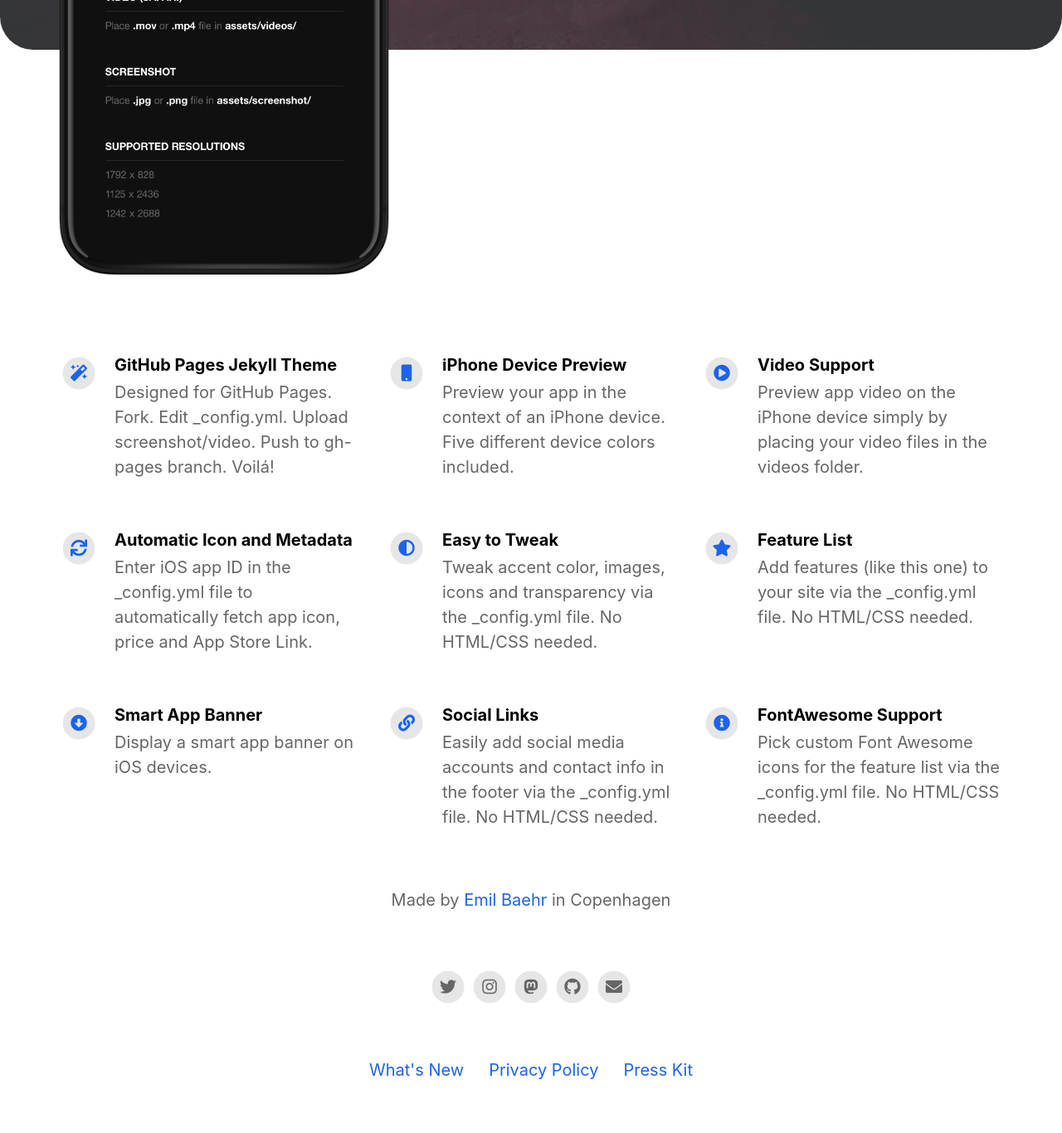
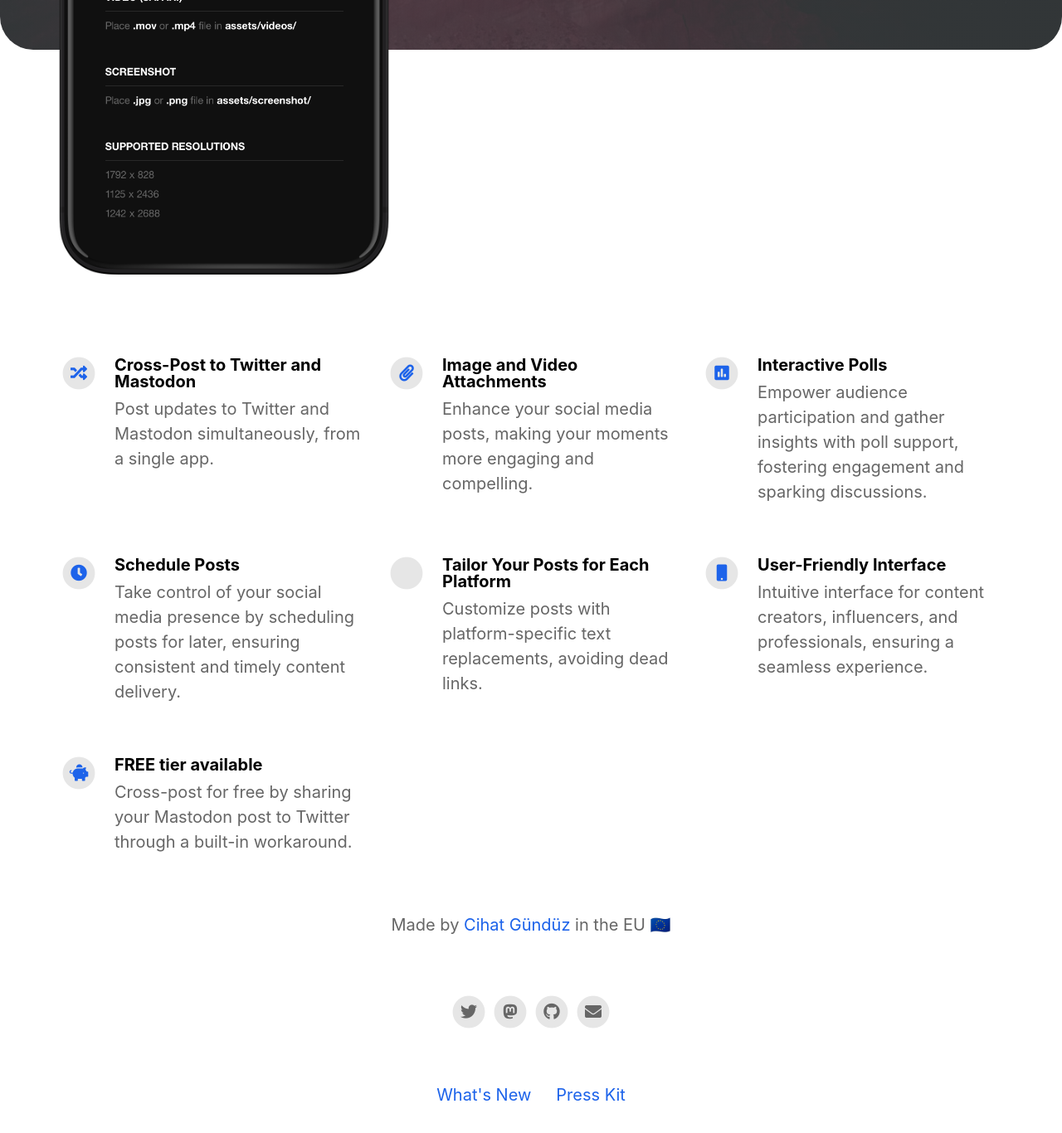
Before and after one commit to FlineDev/CrossCraft-LandingPage, a Jekyll site: the page built from index.html, in a window 1280 px wide and 1400 px high, scrolled down 654 px. Shown: the top 1366 px of the window at 83% size. Built offline with Jekyll 4.4.1, drawn with Linux system fonts in a browser that asks for light colours; nearby versions of some CDN libraries; some of the changed text lies outside the part shown.

Commit message:
Configure for Twoot it! app

```diff
--- a/_config.yml
+++ b/_config.yml
@@ -2,75 +2,67 @@
 page_title                                :                                           # Automatically populates with app name if not set and if iOS app ID is set. Otherwise enter manually.
 
 # App Info
-ios_app_id                                : 1234793120                                # Required. Enter iOS app ID to automatically populate name, price and icons (e.g. 718043190).
+ios_app_id                                : 1660521050                                # Required. Enter iOS app ID to automatically populate name, price and icons (e.g. 718043190).
 ios_app_country                           : us                                        # Required outside USA. Enter 2 letter country code as in https://en.wikipedia.org/wiki/ISO_3166-1_alpha-2
 
-appstore_link                             :                                           # Automatically populates if not set and if iOS app ID is set. Otherwise enter manually.
+appstore_link                             : https://apps.apple.com/app/apple-store/id1660521050?pt=549314&ct=twoot-it.app&mt=8                                          # Automatically populates if not set and if iOS app ID is set. Otherwise enter manually.
 playstore_link                            :                                           # Enter Google Play Store URL.
-presskit_download_link                    : https://emilbaehr.com                                          # Enter a link to downloadable file or (e.g. public Dropbox link to a .zip file).
+presskit_download_link                    : https://github.com/FlineDev/Twoot-it-LandingPage/raw/main/downloads/PressKit-v1.0.zip                                          # Enter a link to downloadable file or (e.g. public Dropbox link to a .zip file).
                                                                                       # Or upload your press kit file to assets and set path accordingly (e.g. "assets/your_press_kit.zip").
 
-app_icon                                  : # assets/appicon.png                      # Automatically populates if not set and if iOS app ID is set.  Otherwise enter path to icon file manually.
+app_icon                                  : assets/appicon.png                      # Automatically populates if not set and if iOS app ID is set.  Otherwise enter path to icon file manually.
 app_name                                  :                                           # Automatically populates if not set and if iOS app ID is set.  Otherwise enter manually.
-app_price                                 :                                           # Automatically populates if not set and if iOS app ID is set.  Otherwise enter manually.
-app_description                           : Write a short tagline for your app.
+app_price                                 : "Freemium"                                          # Automatically populates if not set and if iOS app ID is set.  Otherwise enter manually.
+app_description                           : Cross-Post to Twitter & Mastodon
 
 enable_smart_app_banner                   : true                                      # Set to true to show a smart app banner at top of page on mobile devices.
 
 
 
 # Information About Yourself
-your_name                                 : Emil Baehr
-your_link                                 : https://emilbaehr.com
-your_city                                 : Copenhagen
-email_address                             : emil.baehr@gmail.com
+your_name                                 : Cihat Gündüz
+your_link                                 : https://fline.dev/about/?ref=twoot-it.app
+your_city                                 : the EU 🇪🇺
+email_address                             : twoot.it@fline.dev
 facebook_username                         :
-instagram_username                        : ebaehr
-twitter_username                          : ebaehr
-github_username                           : emilbaehr
-youtube_username                          :
-mastodon_link                             : https://mastodon.social/@ebaehr
+instagram_username                        :
+twitter_username                          : Twoot_it
+github_username                           : Jeehut
+youtube_username                          : FlineDev
+mastodon_link                             : https://iosdev.space/@Twoot_it
 
 
 
 # Feature List                            Edit, add or remove features to be presented.
 features                                  :
 
-  - title                                 : GitHub Pages Jekyll Theme
-    description                           : Designed for GitHub Pages. Fork. Edit _config.yml. Upload screenshot/video. Push to gh-pages branch. Voilá!
-    fontawesome_icon_name                 : magic
+  - title                                 : Cross-Post to Twitter and Mastodon
+    description                           : Post updates to Twitter and Mastodon simultaneously, from a single app.
+    fontawesome_icon_name                 : random
 
-  - title                                 : iPhone Device Preview
-    description                           : Preview your app in the context of an iPhone device. Five different device colors included.
+  - title                                 : Image and Video Attachments
+    description                           : Enhance your social media posts, making your moments more engaging and compelling.
+    fontawesome_icon_name                 : paperclip
+
+  - title                                 : Interactive Polls
+    description                           : Empower audience participation and gather insights with poll support, fostering engagement and sparking discussions.
+    fontawesome_icon_name                 : poll
+
+  - title                                 : Schedule Posts
+    description                           : Take control of your social media presence by scheduling posts for later, ensuring consistent and timely content delivery.
+    fontawesome_icon_name                 : clock
+
+  - title                                 : Tailor Your Posts for Each Platform
+    description                           : Customize posts with platform-specific text replacements, avoiding dead links.
+    fontawesome_icon_name                 : exchange
+
+  - title                                 : User-Friendly Interface
+    description                           : Intuitive interface for content creators, influencers, and professionals, ensuring a seamless experience.
     fontawesome_icon_name                 : mobile
 
-  - title                                 : Video Support
-    description                           : Preview app video on the iPhone device simply by placing your video files in the videos folder.
-    fontawesome_icon_name                 : play-circle
-
-  - title                                 : Automatic Icon and Metadata
-    description                           : Enter iOS app ID in the _config.yml file to automatically fetch app icon, price and App Store Link.
-    fontawesome_icon_name                 : sync
-
-  - title                                 : Easy to Tweak
-    description                           : Tweak accent color, images, icons and transparency via the _config.yml file. No HTML/CSS needed.
-    fontawesome_icon_name                 : adjust
-
-  - title                                 : Feature List
-    description                           : Add features (like this one) to your site via the _config.yml file. No HTML/CSS needed.
-    fontawesome_icon_name                 : star
-
-  - title                                 : Smart App Banner
-    description                           : Display a smart app banner on iOS devices.
-    fontawesome_icon_name                 : arrow-alt-circle-down
-
-  - title                                 : Social Links
-    description                           : Easily add social media accounts and contact info in the footer via the _config.yml file. No HTML/CSS needed.
-    fontawesome_icon_name                 : link
-
-  - title                                 : FontAwesome Support
-    description                           : Pick custom Font Awesome icons for the feature list via the _config.yml file. No HTML/CSS needed.
-    fontawesome_icon_name                 : info-circle
+  - title                                 : FREE tier available
+    description                           : Cross-post for free by sharing your Mastodon post to Twitter through a built-in workaround.
+    fontawesome_icon_name                 : piggy-bank
 
   - title                                 : # New Feature Title
     description                           : # New Feature Description
```
Also changed, not shown: _pages/changelog.md (+2 -57 lines), _pages/privacypolicy.md (deleted, +0 -60 lines), assets/appicon.png (added), 3 other files.
